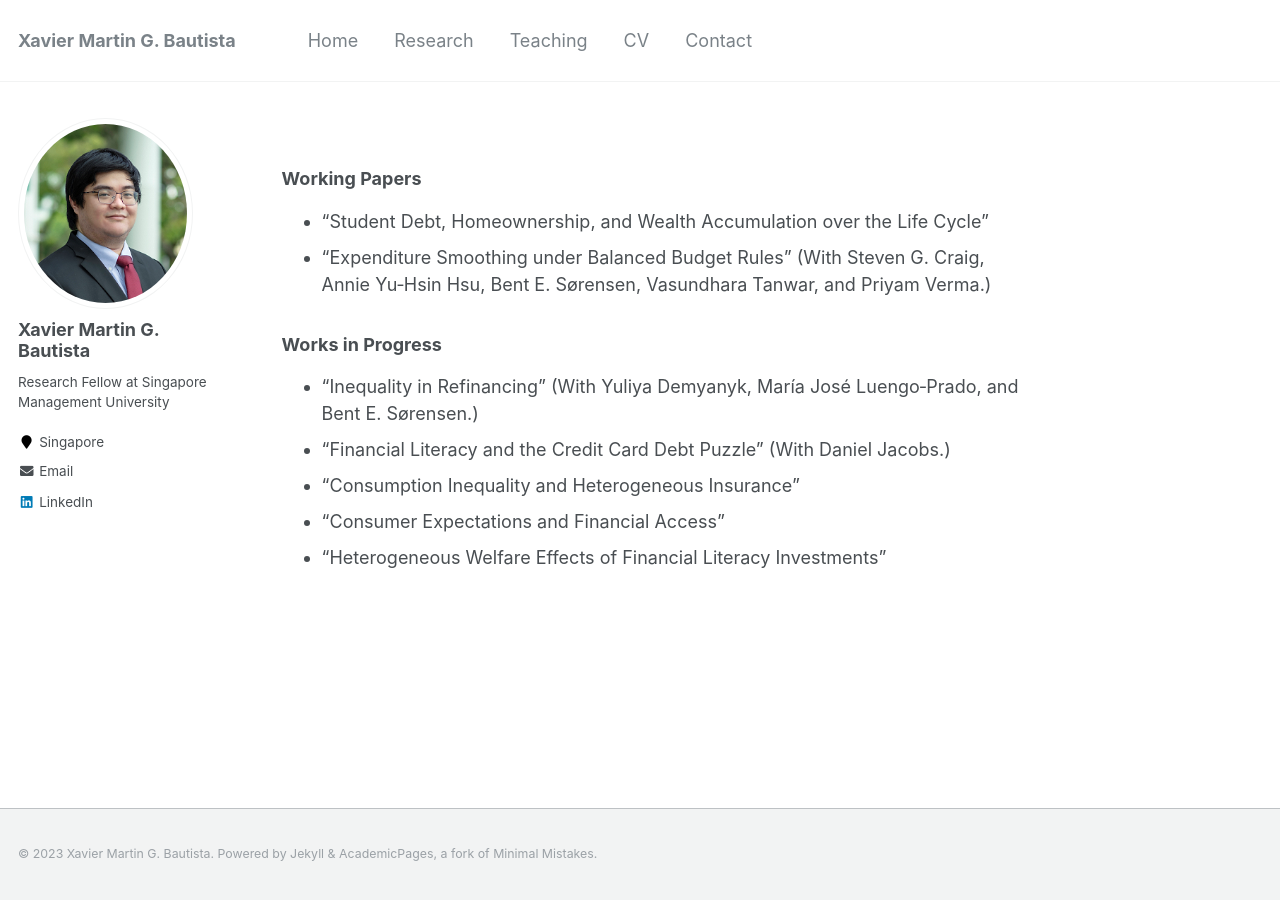
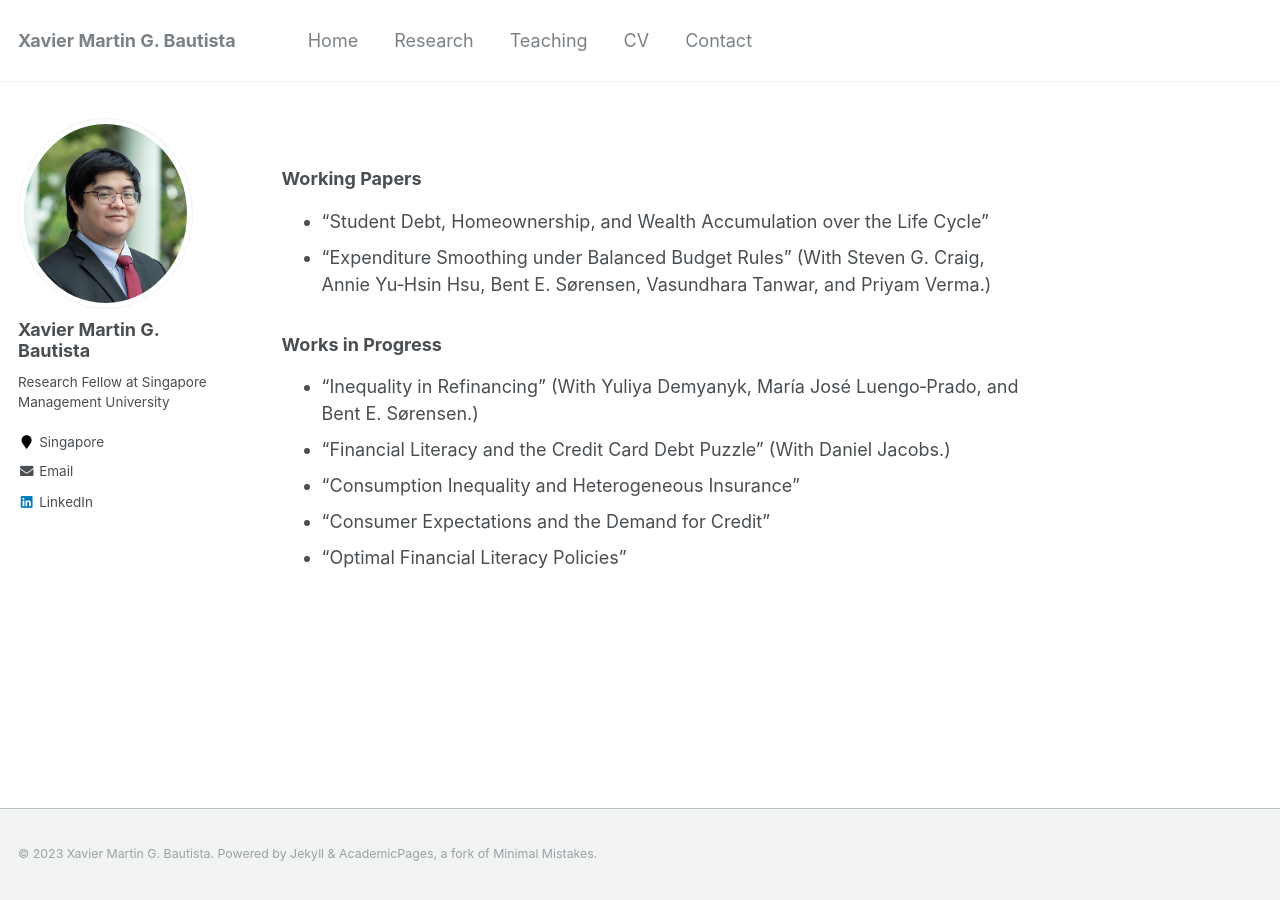
Before and after one commit to xmgbautista/xmgbautista.github.io, a Jekyll site: the page built from _pages/research.md, in a window 1280 px wide. Built offline with Jekyll 4.4.1, drawn with Linux system fonts in a browser that asks for light colours.

Commit message:
Update research.md

```diff
--- a/_pages/research.md
+++ b/_pages/research.md
@@ -15,5 +15,5 @@ author_profile: true
 * "Inequality in Refinancing" (With Yuliya&nbsp;Demyanyk, Mar&iacute;a&nbsp;Jos&eacute;&nbsp;Luengo&#8209;Prado, and Bent&nbsp;E.&nbsp;S&oslash;rensen.) <br>
 * "Financial Literacy and the Credit Card Debt Puzzle" (With Daniel&nbsp;Jacobs.) <br>
 * "Consumption Inequality and Heterogeneous Insurance" <br>
-* "Consumer Expectations and Financial Access" <br>
-* "Heterogeneous Welfare Effects of Financial Literacy Investments"
+* "Consumer Expectations and the Demand for Credit" <br>
+* "Optimal Financial Literacy Policies"
```
